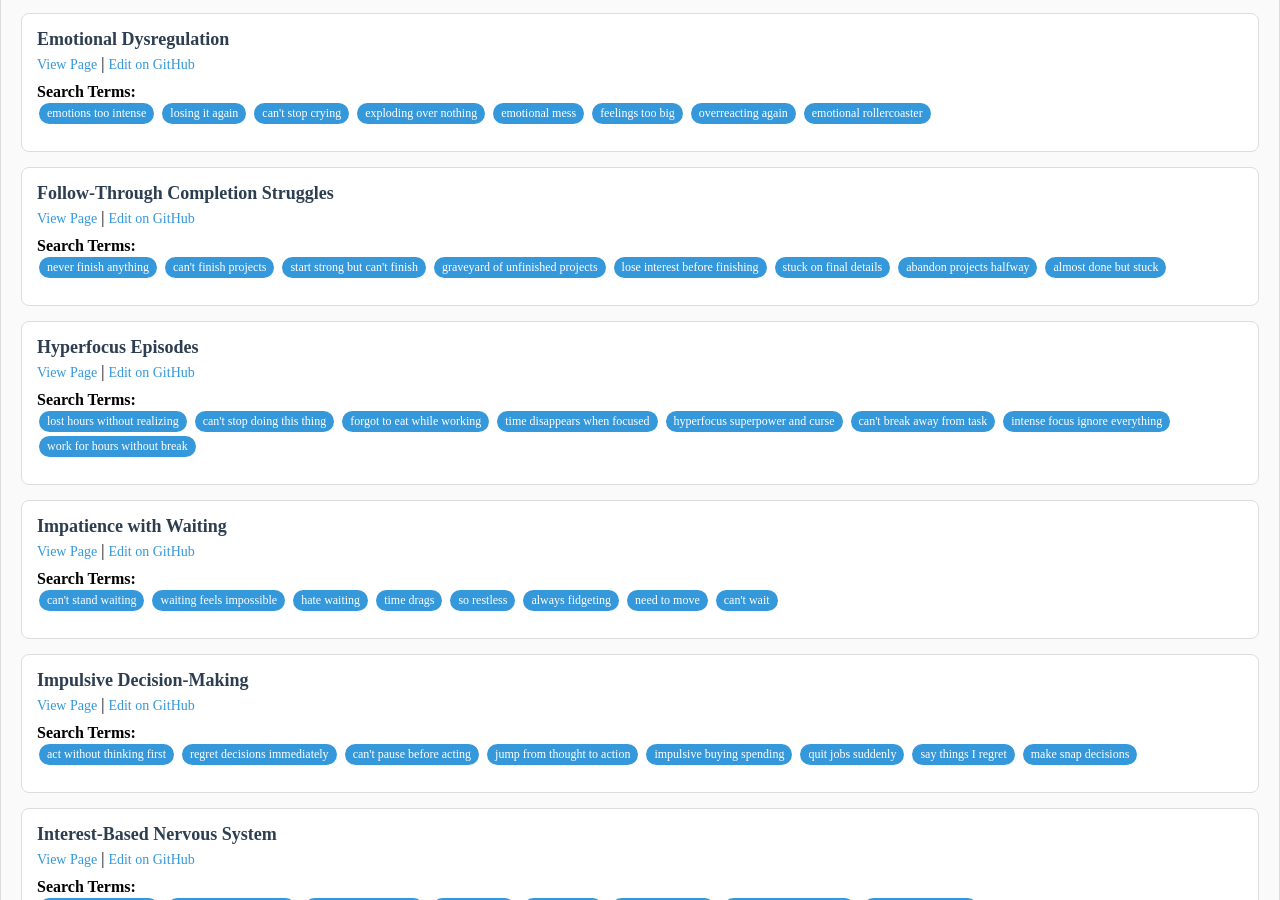
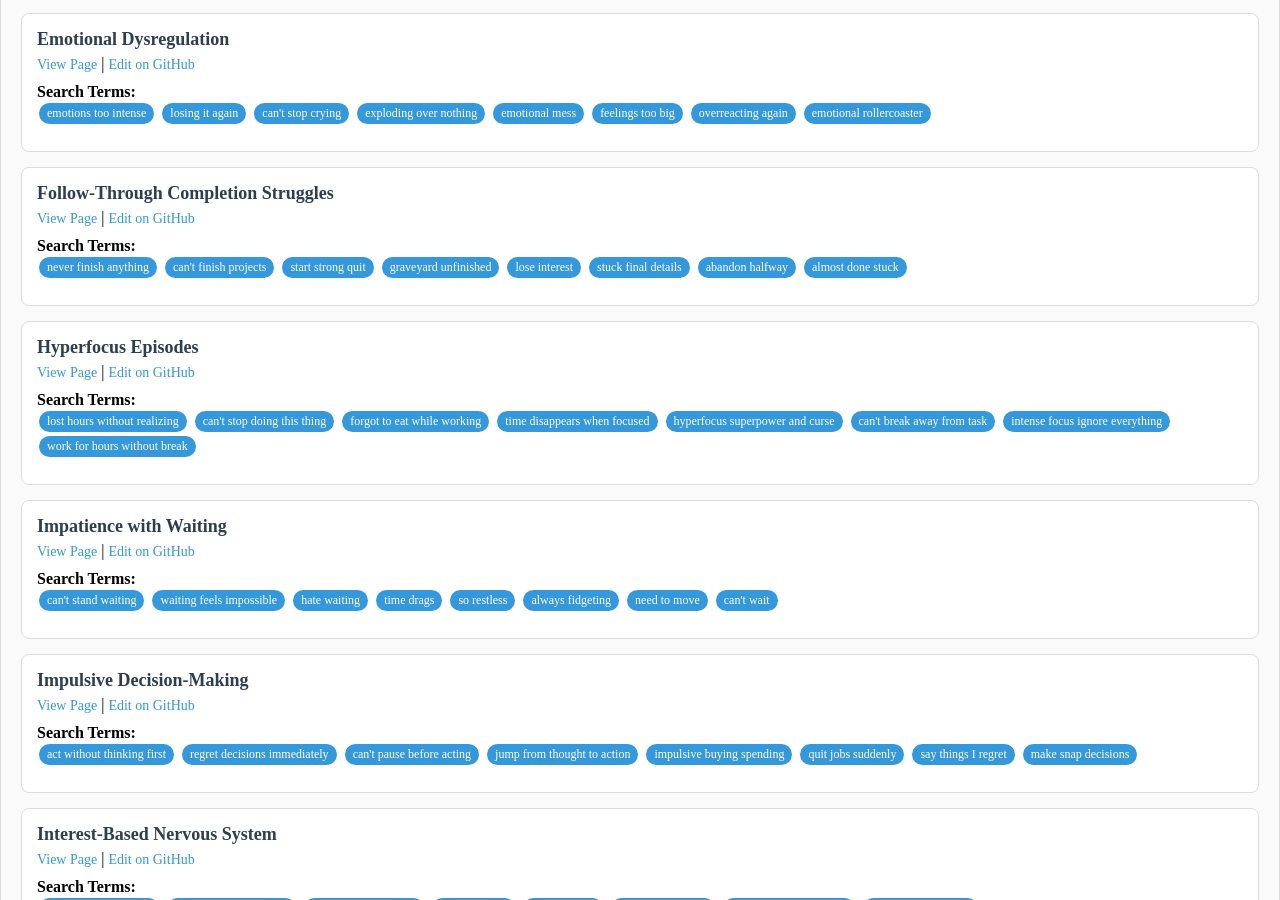
Before and after one commit to neurodivergent-survival-guide/neurodivergent-survival-guide, a Jekyll site: the page built from editorial-tools.html, in a window 1280 px wide and 900 px high, scrolled down 1222 px. Built offline with Jekyll 4.4.1, drawn with Linux system fonts in a browser that asks for light colours.

Commit message:
Update follow-through-completion.html

```diff
--- a/struggles/follow-through-completion.html
+++ b/struggles/follow-through-completion.html
@@ -17,7 +17,7 @@ status: published
 featured: false
 
 # SEO Optimization (Mandatory)
-search_terms: ["never finish anything", "can't finish projects", "start strong but can't finish", "graveyard of unfinished projects", "lose interest before finishing", "stuck on final details", "abandon projects halfway", "almost done but stuck"]
+search_terms: ["never finish anything", "can't finish projects", "start strong quit", "graveyard unfinished", "lose interest", "stuck final details", "abandon halfway", "almost done stuck"]
 ---
 
 <!-- struggles/follow-through-completion.html -->
```
